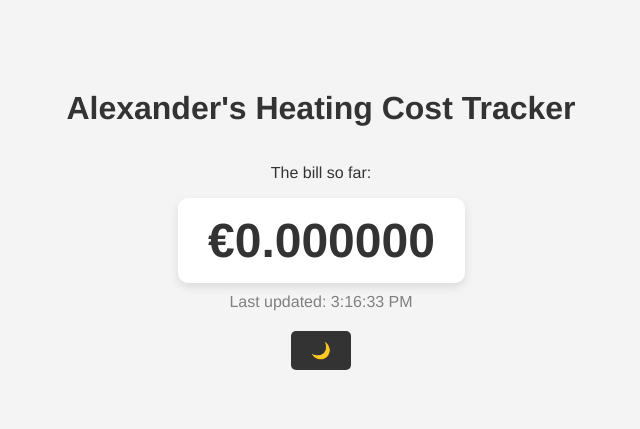
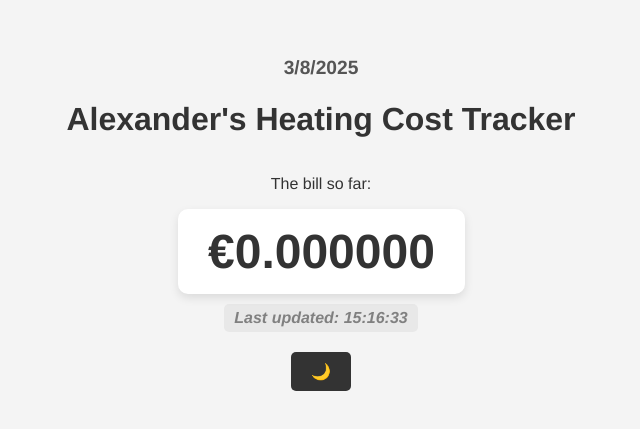
Before and after one commit to demirozg/Alexander-Tracker, a website: page index.html in a window 1280 px wide. Shown: the part 181-610 px from the top of the page, without its empty margins (319-959 px from the left). Drawn offline with Linux system fonts and the light colour scheme; no server answers.

Commit message:
Enhance date display styling and update timestamp format in index.html

```diff
--- a/index.html
+++ b/index.html
@@ -34,6 +34,21 @@
             margin-top: 10px;
             font-size: 1em;
             color: gray;
+            font-style: italic;
+            font-weight: bold;
+            background: rgba(0, 0, 0, 0.05);
+            padding: 5px 10px;
+            border-radius: 5px;
+            display: inline-block;
+        }
+        .date-display {
+            margin-top: 10px;
+            font-size: 1.2em;
+            font-weight: bold;
+            color: #555;
+        }
+        .dark-mode .date-display {
+            color: #ccc;
         }
         .dark-mode {
             background-color: #222;
@@ -42,6 +57,10 @@
         .dark-mode .counter {
             background: #333;
             color: #fff;
+        }
+        .dark-mode .timestamp {
+            color: #ddd;
+            background: rgba(255, 255, 255, 0.1);
         }
         .toggle-btn {
             margin-top: 20px;
@@ -61,6 +80,7 @@
 </head>
 <body>
     <div class="container">
+        <div class="date-display" id="date-display">--</div>
         <h1>Alexander's Heating Cost Tracker</h1>
         <p>The bill so far:</p>
         <div class="counter" id="cost">€0.00</div>
@@ -93,7 +113,8 @@
             setTimeout(() => costElement.style.transform = "scale(1)", 150);
             costElement.innerText = "€" + newCost;
 
-            document.getElementById("timestamp").innerText = "Last updated: " + new Date().toLocaleTimeString();
+            document.getElementById("date-display").innerText = new Date().toLocaleDateString();
+            document.getElementById("timestamp").innerText = "Last updated: " + new Date().toLocaleTimeString('en-GB');
         }
 
         function toggleDarkMode() {
```
